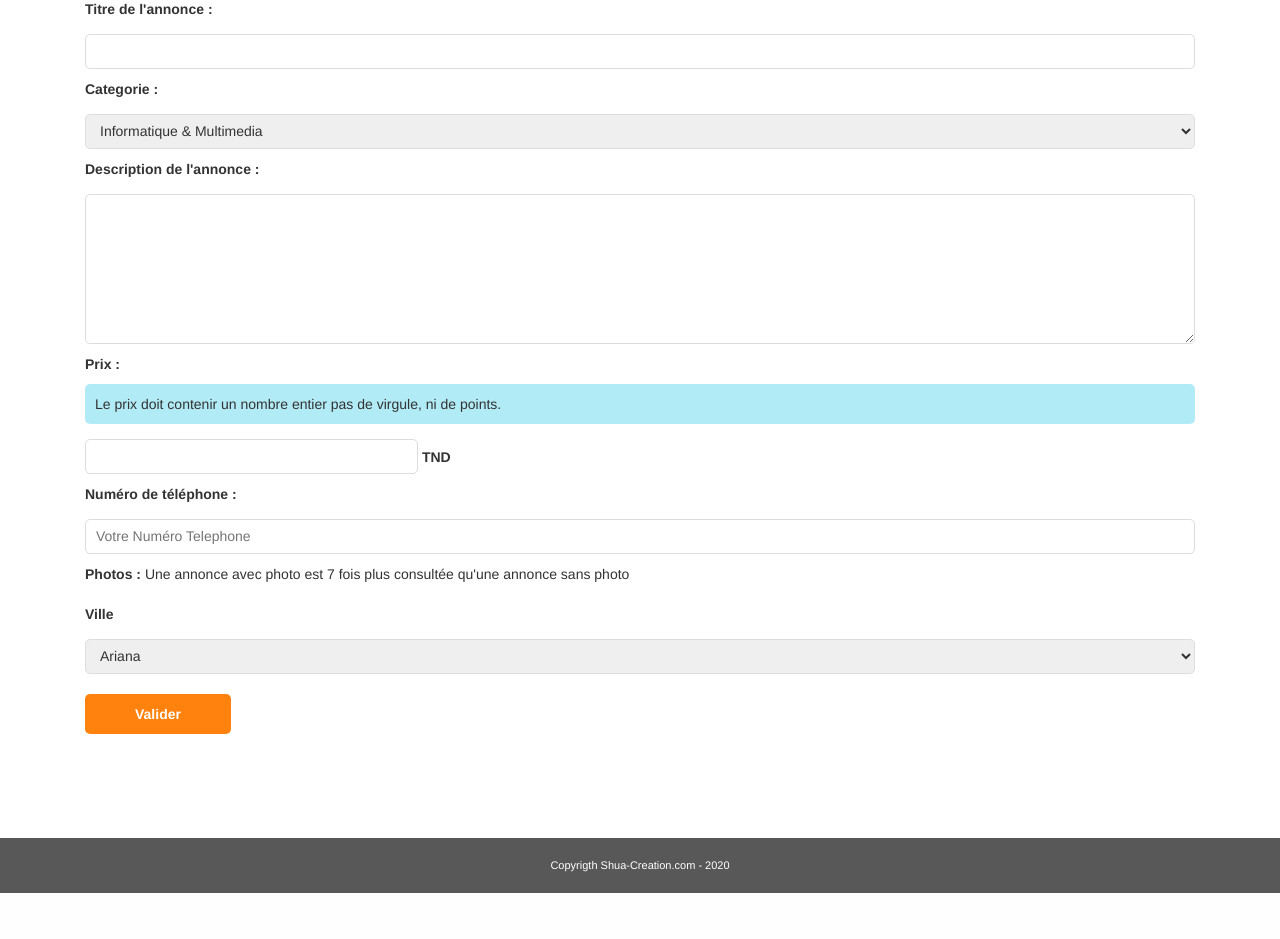
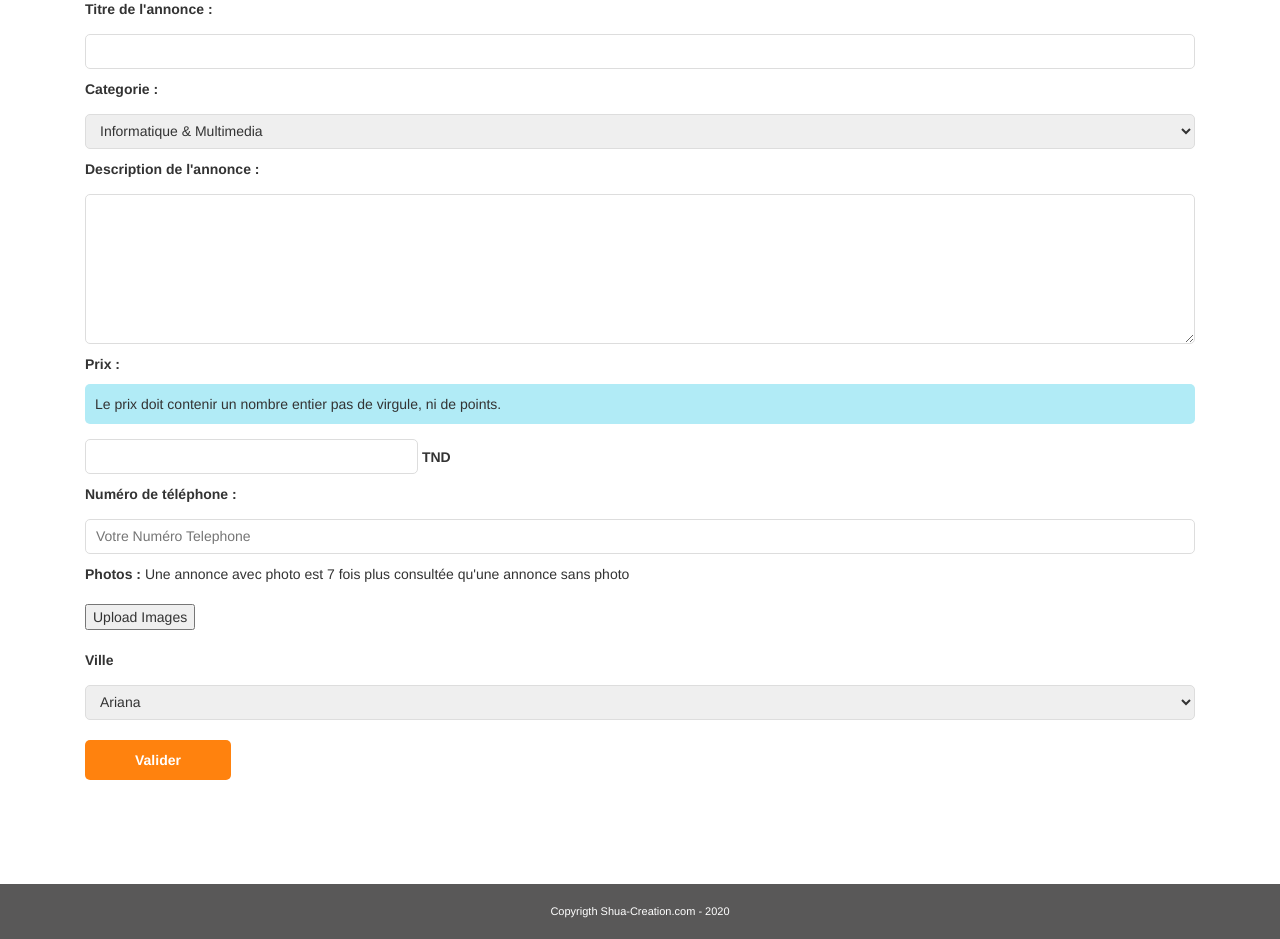
Before and after one commit to saif-2050/affar, a Flask app: template templates/deposer_annonce.html in a window 1280 px wide. Shown: the part 215-1154 px from the top of the page. Before the commit the page ends 1108 px from the top, so only its background shows below. Run offline with Flask 2, Linux system fonts and the light colour scheme; the template is opened without the code that fills it: values that come from a table or form of the project are taken from there, others are empty; some libraries are stand-ins or nearby versions.

Commit message:
Update deposer_annonce.html

```diff
--- a/templates/deposer_annonce.html
+++ b/templates/deposer_annonce.html
@@ -35,7 +35,9 @@
             {{ dropzone.create() }}
 
 
-
+            <input type="submit" id="upload" value="Upload Images" formaction="{{ url_for('handle_upload') }}">
+            <br>
+            <br>
 
 
             <label>Ville</label>
@@ -77,7 +79,50 @@
         </form>
     </div>
 {{ dropzone.load_js() }}
-{{ dropzone.config() }}
+{{ dropzone.config(custom_init='dz = this;
+  $("#submit").click(function(event){
+  if((dz.files.length) == 0){
+    alert("Choisir des images s il vous plait ");
+    event.preventDefault();
+
+  }
+  else if (dz.getUploadingFiles().length === 0 && dz.getQueuedFiles().length === 0) {
+
+  }
+  else{
+    alert("il faut uploader au minimum 2 images");
+    event.preventDefault();
+  }
+
+});
+
+  $("#upload").click(function(event){
+  if((dz.files.length) < 2){
+    event.preventDefault();
+      alert("Ajouter au Mininum 2 Images");
+
+
+  }
+
+  else{
+    document.getElementById("upload").addEventListener("click", function handler(e) {
+        e.currentTarget.removeEventListener(e.type, handler);
+        e.preventDefault();
+        e.stopPropagation();
+        dz.processQueue();
+    });
+    this.on("queuecomplete", function(file) {
+        // Called when all files in the queue finish uploading.
+        e.preventDefault();
+        document.getElementById("upload").click();
+
+    });
+
+
+  }
+
+}); ',
+                     custom_options=' addRemoveLinks: true ,uploadMultiple: true, url: "/upload",autoProcessQueue: false') }}
 
 
 {% include 'footer.html' %}
```
